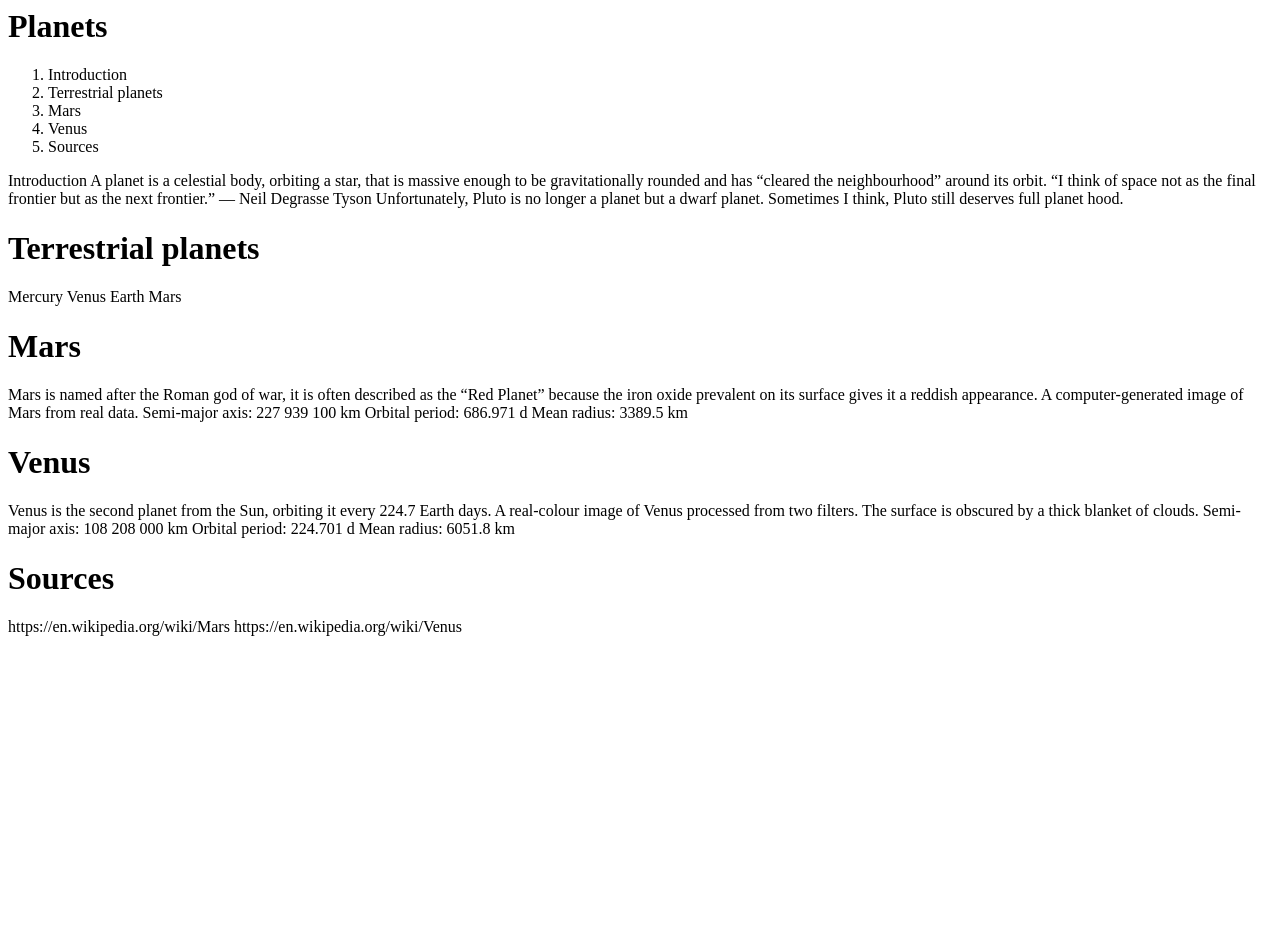
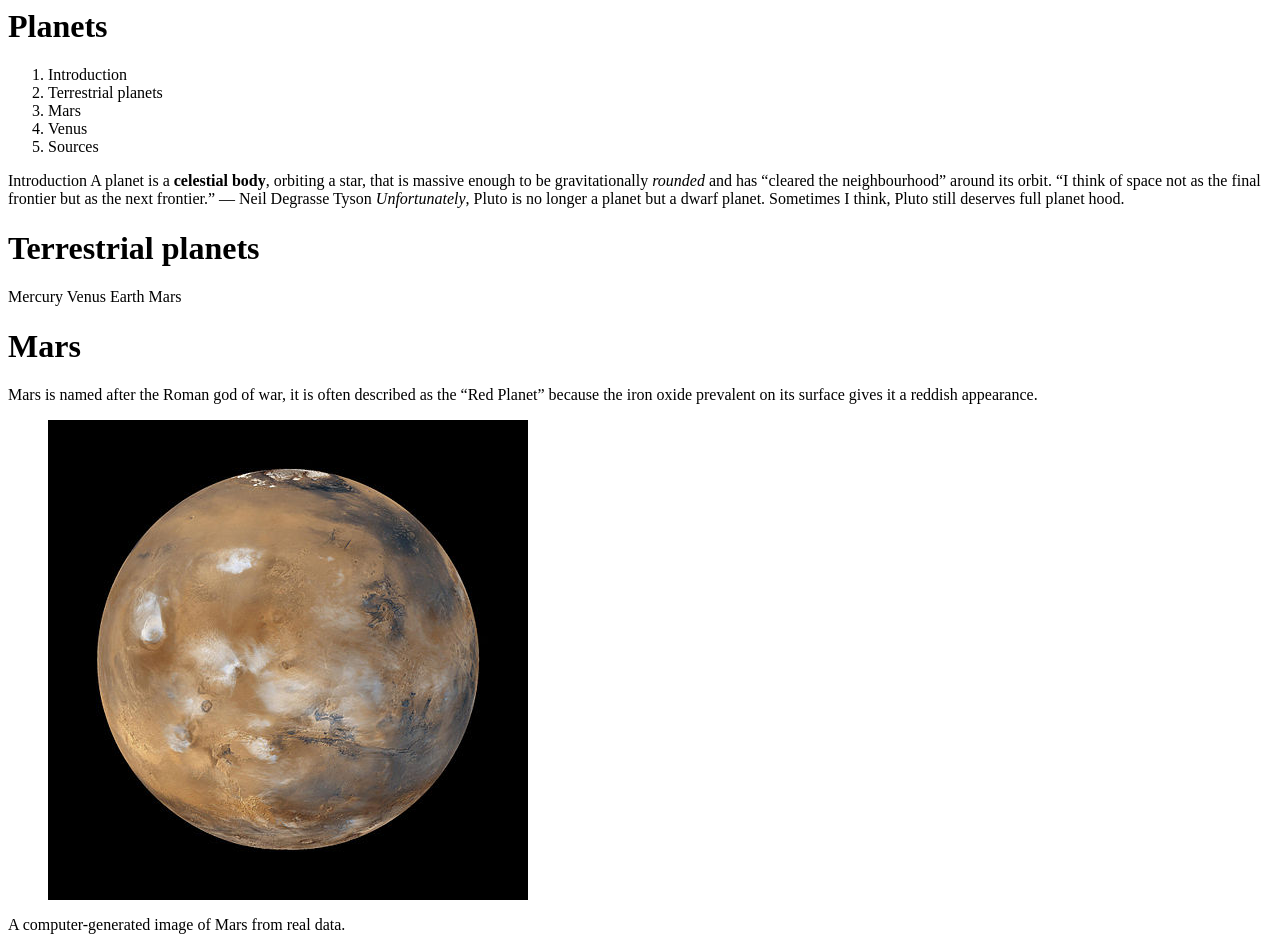
Before and after one commit to Pierceyonder/assignment-2, a plain HTML site: page index.html in a window 1280 px wide. Shown: the top 950 px of the page. Before the commit the page ends 800 px from the top, so only its background shows below. Drawn offline with Linux system fonts and the light colour scheme.

Commit message:
Fixed the images and added emphasis.
Fixed the image tags and added emphasis to words.

```diff
--- a/index.html
+++ b/index.html
@@ -10,12 +10,12 @@
 
 <h1>Introduction</h1>
 
-A planet is a celestial body, orbiting a star, that is massive enough to be gravitationally rounded and has “cleared the neighbourhood” around its orbit.
+A planet is a <b>celestial body</b>, orbiting a star, that is massive enough to be gravitationally <i>rounded</i> and has “cleared the neighbourhood” around its orbit.
 
 “I think of space not as the final frontier but as the next frontier.”
 — Neil Degrasse Tyson
 
-Unfortunately, Pluto is no longer a planet but a dwarf planet. Sometimes I think, Pluto still deserves full planet hood.
+<i>Unfortunately</i>, Pluto is no longer a planet but a dwarf planet. Sometimes I think, <e>Pluto still deserves full planet hood.</e>
 
 <h1>Terrestrial planets</h1>
 
@@ -27,8 +27,8 @@ Mars
 <h1>Mars</h1>
 
 Mars is named after the Roman god of war, it is often described as the “Red Planet” because the iron oxide prevalent on its surface gives it a reddish appearance.
-
-A computer-generated image of Mars from real data.
+	<figure><img src="images/mars.jpg" alt="A computer generated image of mars"></figure>
+	<p><figcaption>A computer-generated image of Mars from real data.</figcaption></p>
 
 Semi-major axis:
 227 939 100 km
@@ -43,7 +43,8 @@ Mean radius:
 
 Venus is the second planet from the Sun, orbiting it every 224.7 Earth days.
 
-A real-colour image of Venus processed from two filters. The surface is obscured by a thick blanket of clouds.
+	<figure><img src="images/venus.jpg" alt="A computer generated image of Venus"></figure>
+	<p><figcaption>A real-colour image of Venus processed from two filters. The surface is obscured by a thick blanket of clouds.</figcaption></p>
 
 Semi-major axis:
 108 208 000 km
```
